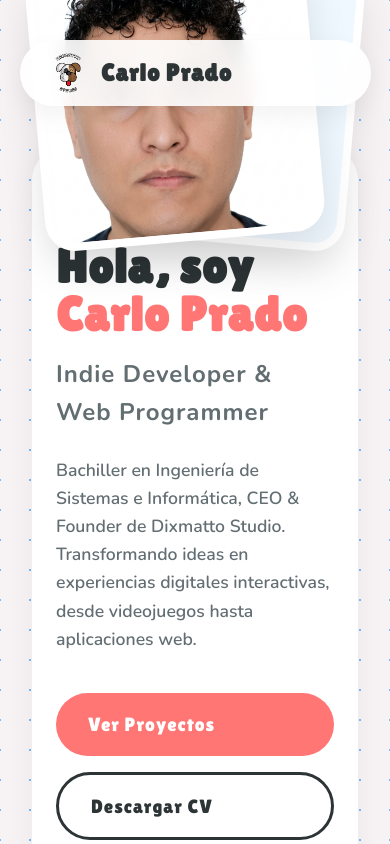
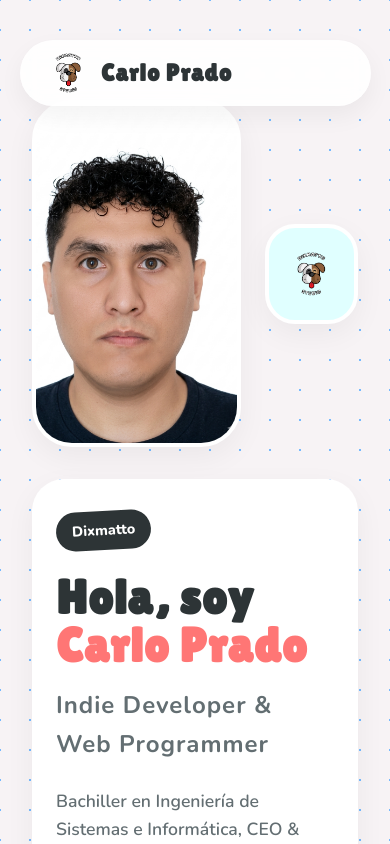
Before and after one commit to ZitroOlrac/Portfolio, a React (Vite) app: page / in a window 390 px wide. Shown: the top 844 px of the page. Built offline with nearby package versions, Linux system fonts and the light colour scheme.

Commit message:
style: bento grid layout for hero image and logo

```diff
--- a/src/components/Hero.css
+++ b/src/components/Hero.css
@@ -8,7 +8,7 @@
 .hero-container {
   display: flex;
   align-items: center;
-  gap: 3rem;
+  gap: 4rem;
   width: 100%;
 }
 
@@ -82,52 +82,47 @@
 
 .hero-image {
   flex: 1.2;
+  display: grid;
+  grid-template-columns: repeat(3, 1fr);
+  grid-template-rows: repeat(3, 1fr);
+  gap: 1.5rem;
   height: 500px;
-  display: flex;
-  justify-content: center;
-  align-items: center;
-  position: relative;
+  max-width: 550px;
 }
 
 .image-wrapper {
-  width: 350px;
-  height: 350px;
-  border-radius: 30px;
+  grid-column: 1 / 3;
+  grid-row: 1 / 4;
+  width: 100%;
+  height: 100%;
+  border-radius: 40px;
   overflow: hidden;
-  box-shadow: 0 20px 40px rgba(0, 0, 0, 0.1);
-  border: 12px solid white;
-  transition: all 0.5s cubic-bezier(0.4, 0, 0.2, 1);
+  box-shadow: var(--shadow-bento);
+  border: 4px solid white;
   background: white;
-  position: absolute;
+  transition: transform 0.3s ease;
 }
 
-/* Card 1: Photo */
-.image-wrapper:first-child {
-  transform: rotate(-8deg) translateX(-40px);
-  z-index: 2;
-}
-
-/* Card 2: Brand Logo */
 .brand-card {
-  transform: rotate(8deg) translateX(40px);
-  z-index: 1;
-  background: #f0f8ff; /* Soft light blue */
+  grid-column: 3 / 4;
+  grid-row: 2 / 3;
+  width: 100%;
+  height: 100%;
+  border-radius: 30px;
+  background: #e0ffff; /* Light cyan */
   display: flex;
   align-items: center;
   justify-content: center;
-  padding: 2rem;
+  padding: 1.5rem;
+  box-shadow: var(--shadow-bento);
+  border: 4px solid white;
+  transition: transform 0.3s ease;
 }
 
 .brand-card img {
   object-fit: contain !important;
-  width: 80%;
-  height: 80%;
-}
-
-.image-wrapper:hover {
-  transform: scale(1.05) rotate(0deg);
-  z-index: 10;
-  box-shadow: 0 30px 60px rgba(0, 0, 0, 0.15);
+  width: 100%;
+  height: 100%;
 }
 
 .image-wrapper img {
@@ -136,17 +131,22 @@
   object-fit: cover;
 }
 
+.image-wrapper:hover, .brand-card:hover {
+  transform: translateY(-10px);
+}
+
 @media (max-width: 992px) {
   .hero-container {
     flex-direction: column-reverse;
     text-align: center;
-    gap: 1rem;
+    gap: 2rem;
   }
 
   .hero-image {
-    height: 380px;
+    height: 400px;
     width: 100%;
-    margin-bottom: 2rem;
+    max-width: 400px;
+    margin: 0 auto;
   }
 
   .hero-content {
@@ -166,18 +166,4 @@
     justify-content: center;
     flex-wrap: wrap;
   }
-
-  .image-wrapper {
-    width: 280px;
-    height: 280px;
-    border-width: 8px;
-  }
-
-  .image-wrapper:first-child {
-    transform: rotate(-5deg) translateX(-20px);
-  }
-
-  .brand-card {
-    transform: rotate(5deg) translateX(20px);
-  }
 }
```
